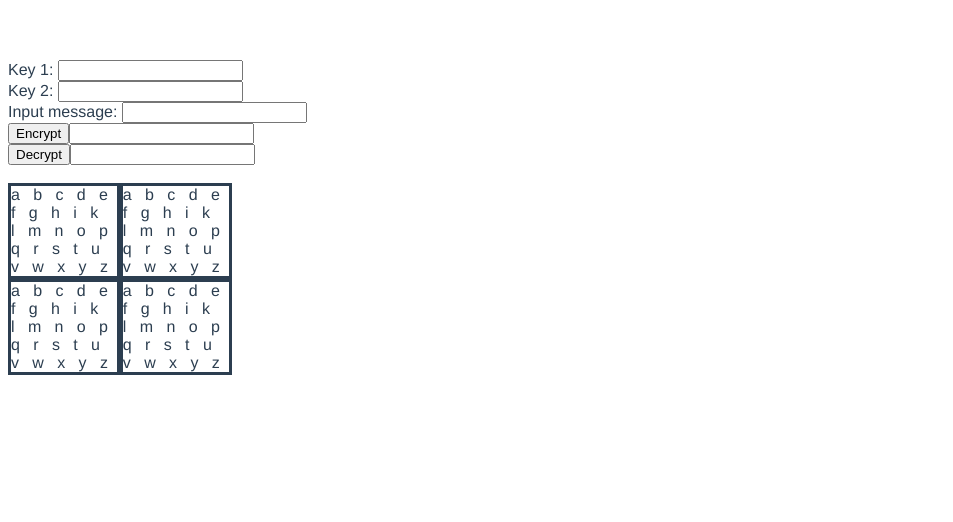
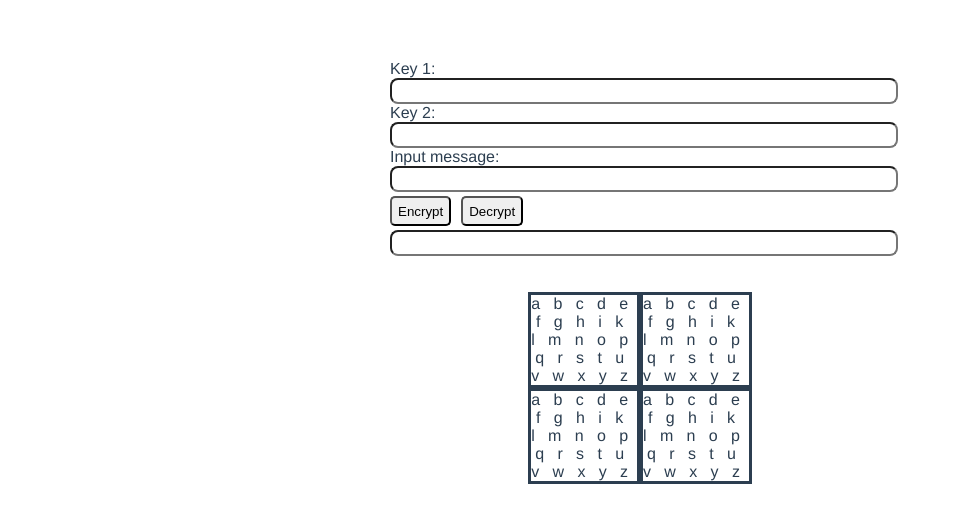
Before and after one commit to LucAndre91/four-square-cipher, a Vue app: page / in a window 1280 px wide. Shown: the top 522 px of the page, without its empty margins (0-953 px from the left). Built offline with nearby package versions, Linux system fonts and the light colour scheme.

Commit message:
update styling

```diff
--- a/src/App.vue
+++ b/src/App.vue
@@ -20,7 +20,7 @@ export default {
   font-family: Avenir, Helvetica, Arial, sans-serif;
   -webkit-font-smoothing: antialiased;
   -moz-osx-font-smoothing: grayscale;
-
+  text-align: center;
   color: #2c3e50;
   margin-top: 60px;
 }
--- a/src/components/HelloWorld.vue
+++ b/src/components/HelloWorld.vue
@@ -1,6 +1,7 @@
 <template>
   <div class="hello">
     <div class="container">
+      <div class="form">
         <label>Key 1: </label>
         <input v-model="key1" @input="createSquareOne"/>
         <br />
@@ -10,15 +11,18 @@
         <label>Input message: </label>
         <input v-model="inputMessage"/>
         <br />
+        <div class="buttons">
           <button @click="encryptString">Encrypt</button>
+          <button @click="decryptString">Decrypt</button>
+        </div>
         <input v-model="encryptedMessage" />
         <br />
-      <button @click="decryptString">Decrypt</button>
-      <input v-model="decryptedMessage"/>
+
         <br />
         <br />
+      </div>
 
-      <div class="container">
+      <div class="squares">
         <div class="row">
           <div class="col">
             <div v-for="row in regSquare" :key="row">
@@ -50,7 +54,7 @@
             </div>
           </div>
 
-          <div class=col>
+          <div class="col">
             <div v-for="row in regSquare" :key="row">
               <span v-for="letter in row" :key="letter">
                   {{letter}} &nbsp;
@@ -180,7 +184,7 @@ export default {
         messageOutput = messageOutput.concat(c1);
         messageOutput = messageOutput.concat(c2);
       }
-      this.decryptedMessage = messageOutput
+      this.encryptedMessage = messageOutput
       return messageOutput
     }
   },
@@ -241,12 +245,33 @@ export default {
 
 <!-- Add "scoped" attribute to limit CSS to this component only -->
 <style scoped>
+.form {
+  margin: auto;
+  width: 500px;
+  text-align: left;
+  clear: both;
 
+}
+.form input {
+  width: 100%;
+  height: 20px;
+  border-radius: 8px;
+  clear: both;
+}
+.buttons button {
+  height: 30px;
+  border-radius: 5px;
+  margin-right: 10px;
+  margin-top: 4px;
+  margin-bottom: 4px;
+}
 .col {
   border-style: solid;
 }
 .row {
   display: flex;
+  align-items: center;
+  justify-content: center;
 }
 h3 {
   margin: 40px 0 0;
```
Lines whose indentation alone changed are shown as unchanged.
